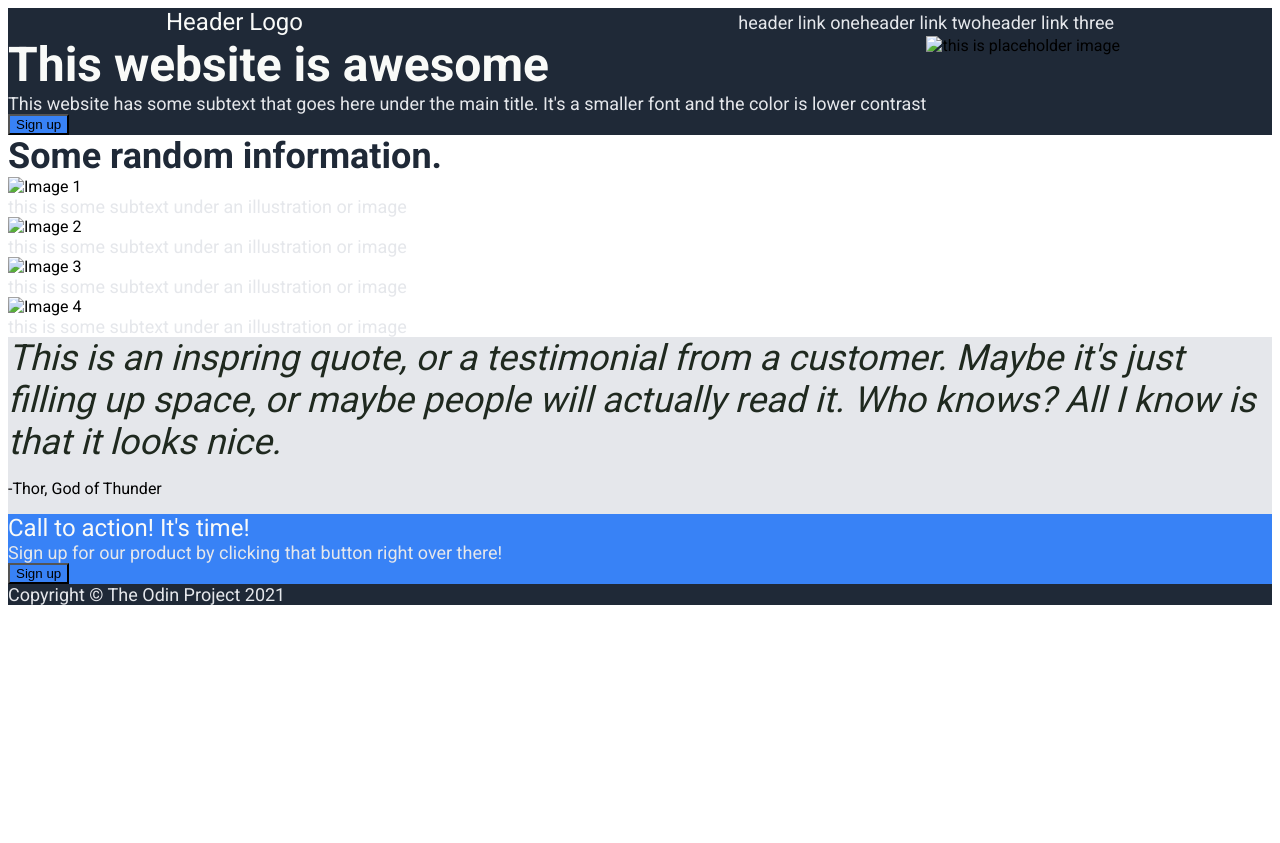
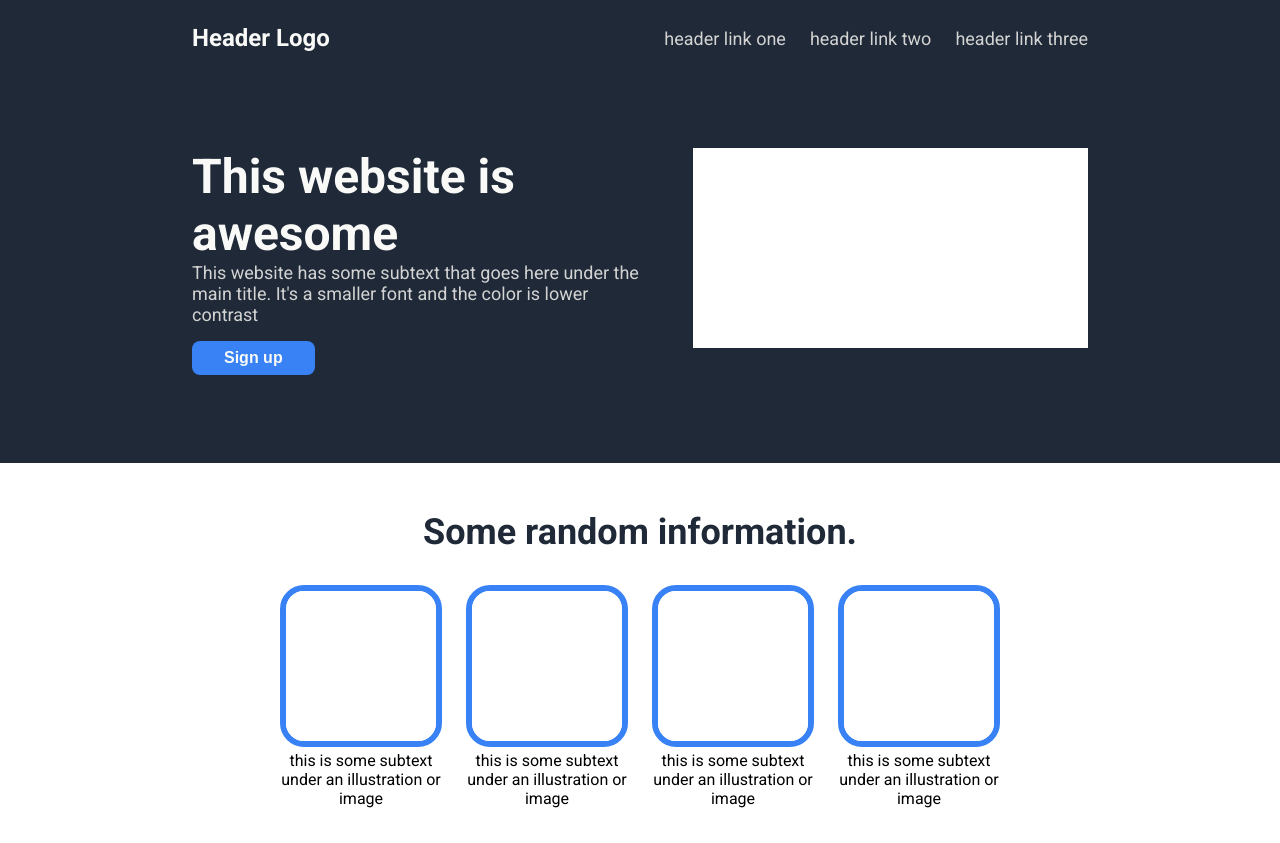
Before and after one commit to RamiShafikovca/landing-page, a plain HTML site: page index.html in a window 1280 px wide. Shown: the top 843 px of the page. Before the commit the page ends 800 px from the top, so only its background shows below. Drawn offline with Linux system fonts and the light colour scheme.

Commit message:
Complete template layout and css styling

```diff
--- a/index.html
+++ b/index.html
@@ -22,39 +22,41 @@
         <div class="hero-secondary">This website has some subtext that goes here under the main title. It's a smaller font and the color is lower contrast</div>
         <button>Sign up</button>
         </div>
-        <img src="" alt="this is placeholder image">
+        <img class="section1-img" src="white.png" alt="this is placeholder image">
     </div>
     <div class="section2">
         <div class="information">Some random information.</div>
         <div class="container">
             <div class="info">
-                <img src="" alt="Image 1">
-                <div class="hero-secondary">this is some subtext under an illustration or image</div>
+                <img  class="section2-img" src="white.png" alt="Image 1">
+                <div class="section2-text">this is some subtext under an illustration or image</div>
             </div>
             <div class="info">
-                <img src="" alt="Image 2">
-                <div class="hero-secondary">this is some subtext under an illustration or image</div>
+                <img class="section2-img" src="white.png" alt="Image 2">
+                <div class="section2-text">this is some subtext under an illustration or image</div>
             </div>
             <div class="info">
-                <img src="" alt="Image 3">
-                <div class="hero-secondary">this is some subtext under an illustration or image</div>
+                <img class="section2-img" src="white.png" alt="Image 3">
+                <div class="section2-text">this is some subtext under an illustration or image</div>
             </div>
             <div class="info">
-                <img src="" alt="Image 4">
-                <div class="hero-secondary">this is some subtext under an illustration or image</div>
+                <img class="section2-img" src="white.png" alt="Image 4">
+                <div class="section2-text">this is some subtext under an illustration or image</div>
             </div>
         </div>
 
     </div>
     <div class="section3">
         <div class="quote">This is an inspring quote, or a testimonial from a customer. Maybe it's just filling up space, or maybe people will actually read it. Who knows? All I know is that it looks nice.</div>
-        <p>-Thor, God of Thunder</p>
+        <div class="quotename">-Thor, God of Thunder</div>
     </div>
     <div class="section4">
         <div class="call-to-action">
+            <div class="call-text">
             <div class="header-logo">Call to action! It's time!</div>
             <div class="hero-secondary">Sign up for our product by clicking that button right over there!</div>
-            <button>Sign up</button>
+            </div>
+            <button class="call-button">Sign up</button>
         </div>
     </div>
     <div class="footer">
--- a/style.css
+++ b/style.css
@@ -4,11 +4,19 @@ body {
     display: flex;
     flex-direction: column;
     font-family: Roboto, sans-serif;
+    margin: 0;
 }
 
 ul {
     list-style-type: none;
+    padding: 0;
+    margin: 0;
+}
+
+.right {
     display: flex;
+    gap: 24px;
+    align-items: center;
     margin: 0;
     padding: 0;
 }
@@ -22,7 +30,7 @@ a {
     justify-content: space-between;
     background: #1F2937;
     flex: 1;
-    padding: 0 12.5%;
+    padding: 24px 15%;
     align-items: center;
 
 }
@@ -30,30 +38,47 @@ a {
 .footer {
     flex: 1;
     background: #1F2937;
+    text-align: center;
+    padding: 48px 0;
 }
 
 .hero-main {
     font-size: 48px;
     font-weight: bolder;
-    color: #F9FAF8
+    color: #F9FAF8;
 }
 
 .hero-secondary {
     font-size: 18px;
-    color: #E5E7EB;
+    color: lightgray;
 }
 
 .header-logo {
     font-size: 24px;
+    font-weight: bolder;
     color: #F9FAF8;
 }
 
 button {
     background-color: #3882F6;
+    border-radius: 8px;
+    color: #F9FAF8;
+    padding: 8px 32px;
+    border-width: 0;
+    margin: 16px 0;
+    font-size: 16px;
+    font-weight: bolder;
 }
+
 
 .call-to-action {
     background-color: #3882F6;
+    margin: 48px 15%;
+    padding: 48px 0;
+    display: flex;
+    border-radius: 12px;
+    justify-content: space-evenly;
+    align-items: center;
 }
 
 .information {
@@ -64,6 +89,7 @@ button {
 
 .section3 {
     background-color: #E5E7EB;
+    padding: 144px 23%;
 }
 
 .quote {
@@ -76,4 +102,53 @@ button {
 .section1 {
     display: flex;
     background: #1F2937;
+    padding: 72px 15%;
+    gap: 48px;
 }
+
+.section2 {
+    display: flex;
+    flex-flow: column;
+    align-items: center;
+    padding: 48px 15%;
+}
+
+.container {
+    display: flex;
+    padding: 32px 128px;
+    gap: 24px;
+    justify-content: space-evenly;
+}
+
+.info {
+    text-align: center;
+}
+
+.section1-img {
+    width: 800px;
+    height: 200px;
+}
+
+.section2-img {
+    width: 150px;
+    height: 150px;
+    border: 6px solid #3882F6;
+    border-radius: 24px;
+}
+
+.quotename {
+    color: #1f291f;
+    font-weight: bolder;
+    font-size: 24px;
+    text-align: right;
+    padding: 0 32px;
+}
+
+.call-text {
+    display: flex;
+    flex-direction: column;
+}
+
+.call-button {
+    border: 2px solid #F9FAF8;
+}
```
Also changed, not shown: white.png (added).
